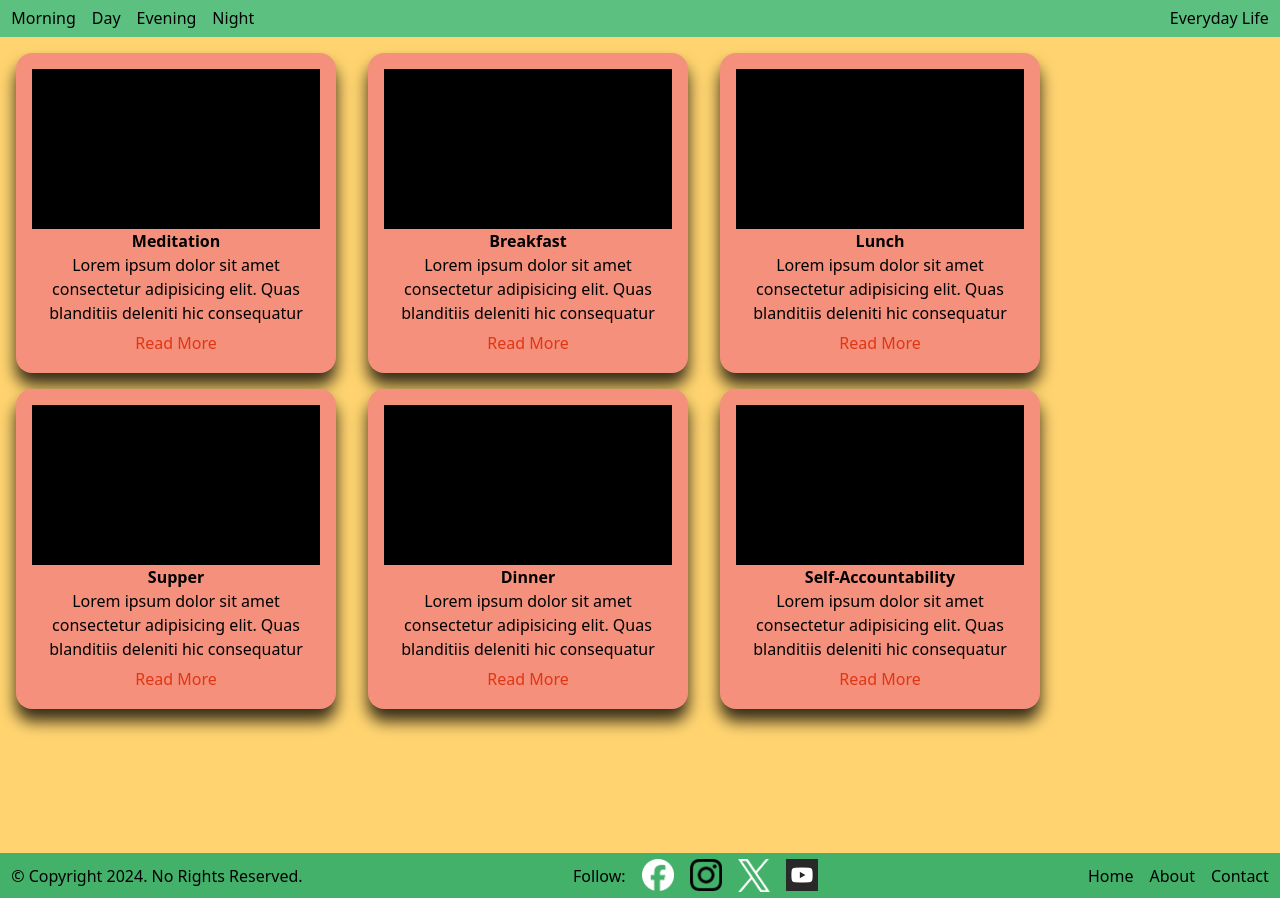
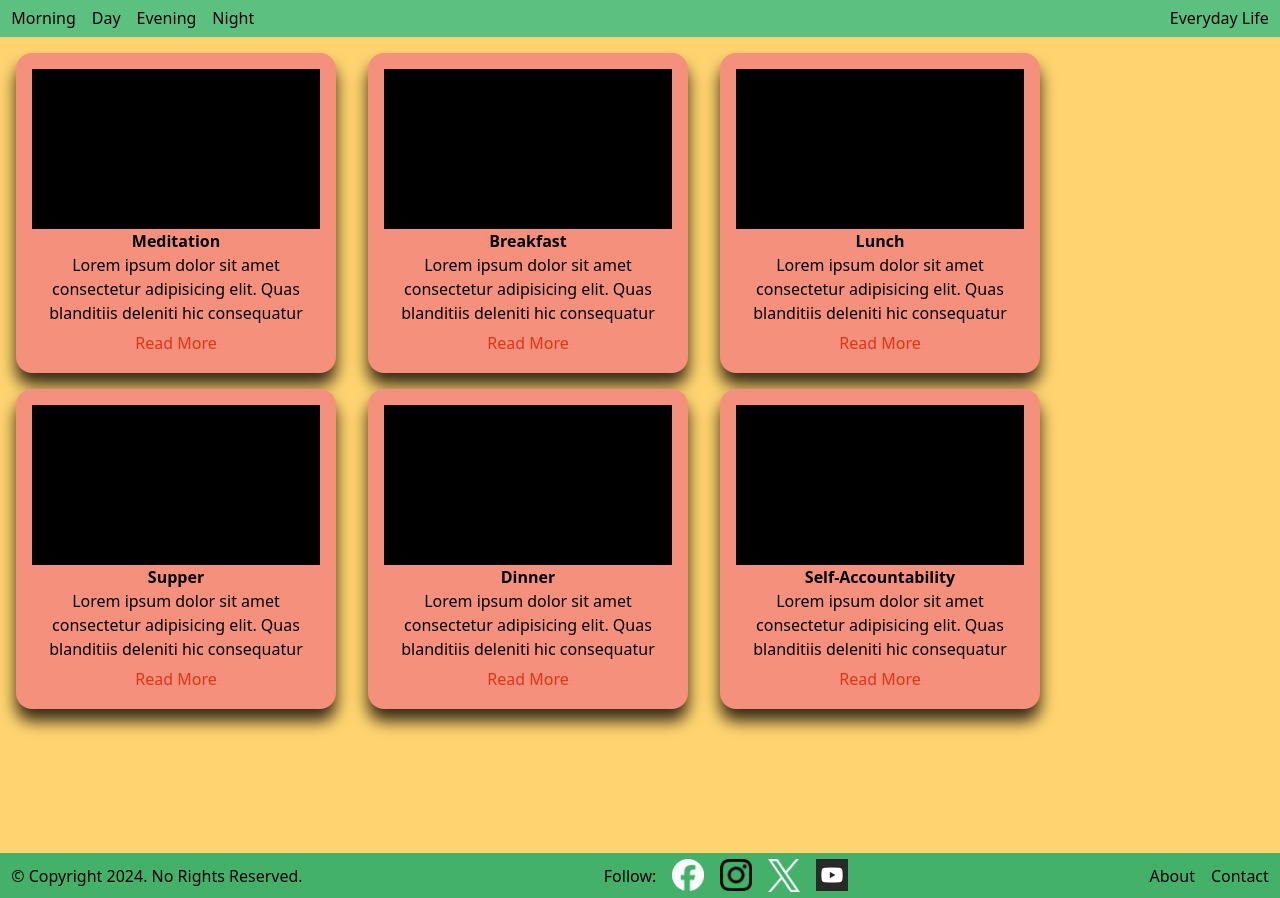
Before and after one commit to ShahFaisalIslam/gsi-q2-ass-4-and-5, a Next.js app: page / in a window 1280 px wide. Built offline with nearby package versions, Linux system fonts and the light colour scheme.

Commit message:
removed home

```diff
--- a/src/components/footer.tsx
+++ b/src/components/footer.tsx
@@ -17,7 +17,6 @@ export default function FooterComponent() {
                 </ul>
             </div>
             <ul className={headerStyles["header-items"]}>
-                <li>Home</li>
                 <li>About</li>
                 <li>Contact</li>
             </ul>
```
